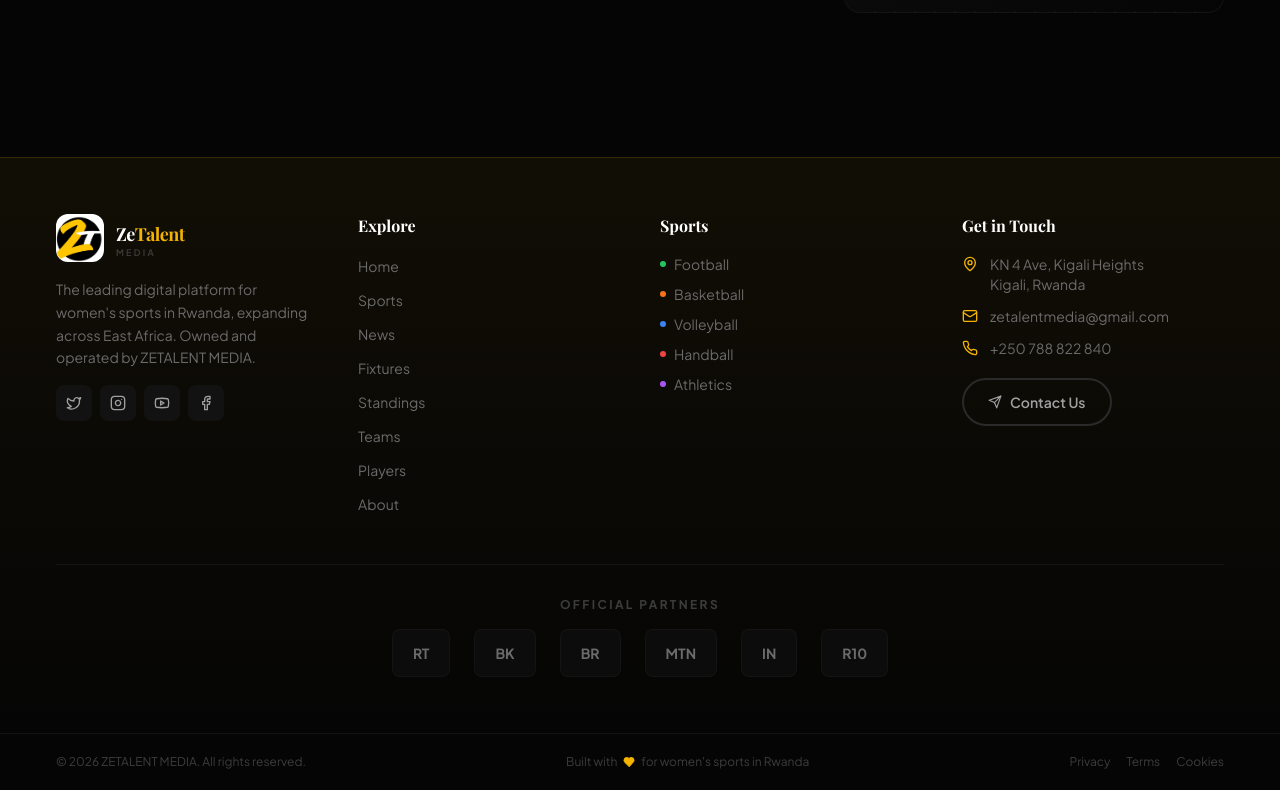
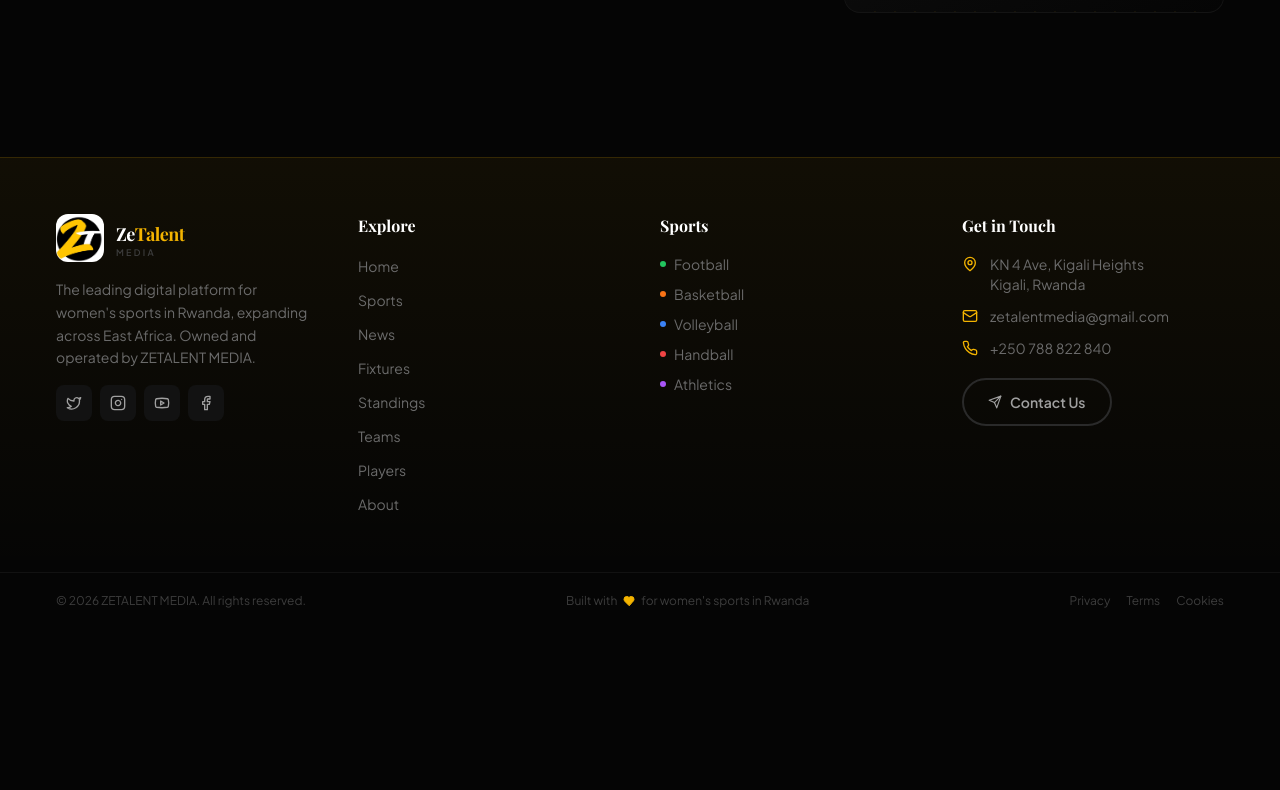
Before and after one commit to Jean-Aime/zetalent, a React (Vite) app in the folder frontend/: page /contact in a window 1280 px wide. Shown: the part 1146-1936 px from the top of the page. After the commit the page ends 1775 px from the top, so only its background shows below. Built offline with nearby package versions, Linux system fonts and the light colour scheme; no server answers.

Commit message:
remove sponsors strip from footer

```diff
--- a/frontend/src/components/layout/Footer.tsx
+++ b/frontend/src/components/layout/Footer.tsx
@@ -104,20 +104,7 @@ export function Footer() {
             </div>
           </div>
 
-          {/* Sponsors strip */}
-          <div className="mt-12 pt-8 border-t border-ink-800">
-            <p className="text-xs font-bold uppercase tracking-[0.2em] text-ink-500 mb-4 text-center">Official Partners</p>
-            <div className="flex flex-wrap items-center justify-center gap-6">
-              {sponsors.slice(0, 6).map((s) => (
-                <div
-                  key={s.id}
-                  className="flex h-12 px-5 items-center justify-center rounded-lg bg-ink-800/60 border border-ink-700/50 text-ink-400 font-bold text-sm hover:border-gold-400/40 hover:text-gold-400 transition-all duration-300"
-                >
-                  {s.logoText}
-                </div>
-              ))}
-            </div>
-          </div>
+
         </div>
       </div>
 
```
